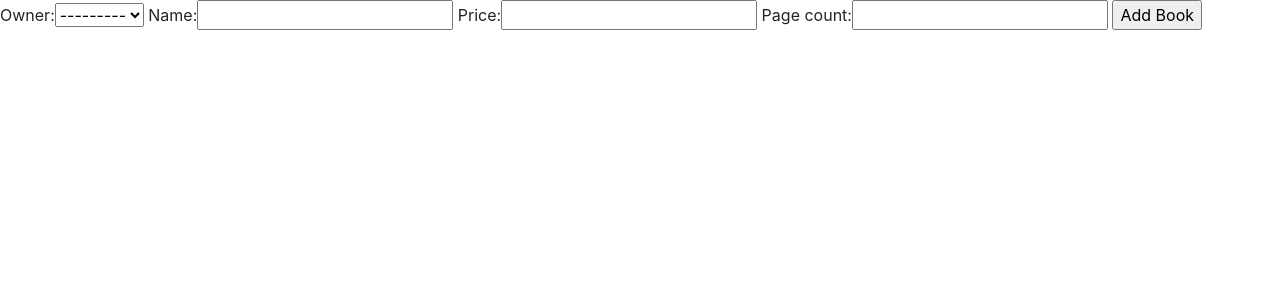
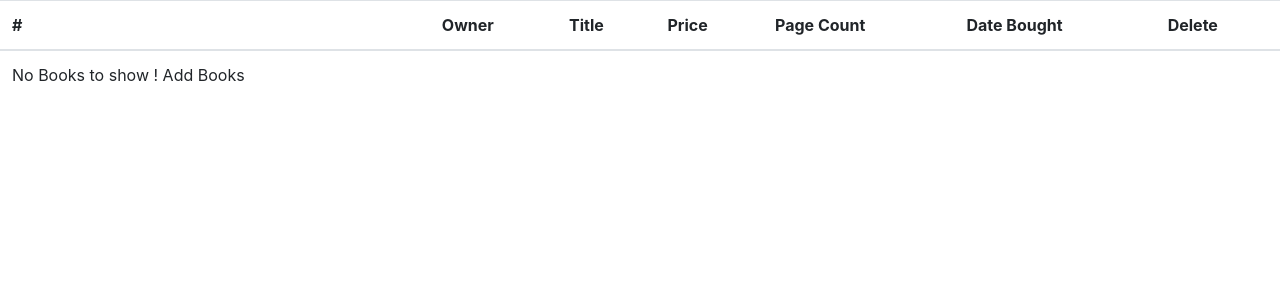
Before and after one commit to Yahyaali1/PythonCheatSheet, a Django app: page /booklist/ in a window 1280 px wide. Shown: the part 56-356 px from the top of the page. Run offline with Django 3.2, Linux system fonts and the light colour scheme; the visitor is signed in with stand-in values (Sample User, id 1); data comes from the database, SQL or seed files in the repository; data that the repository does not hold is empty; some libraries are stand-ins or nearby versions.

Commit message:
Update booklist render to list the books.

```diff
--- a/practiceapps/booklist/templates/booklist/booklisting.html
+++ b/practiceapps/booklist/templates/booklist/booklisting.html
@@ -4,12 +4,45 @@
 {% block nav_content %}
 {% endblock nav_content %}
 {% block content %}
-{% if form.errors %}
-    <p>Your username and password didn't match. Please try again.</p>
+{% if form %}
+{% if errors %}
 {% endif %}
 <form method="post" action="{% url 'booklist:add_book' %}">
     {% csrf_token %}
     {{ form.as_table }}
     <input type="submit" value="Add Book">
 </form>
+{% endif %}
+
+<table class="table">
+    <thead>
+    <tr>
+        <th scope="col">#</th>
+        <th scope="col">Owner</th>
+        <th scope="col">Title</th>
+        <th scope="col">Price</th>
+        <th scope="col">Page Count</th>
+        <th scope="col">Date Bought</th>
+        <th scope="col">Delete</th>
+    </tr>
+    </thead>
+    <tbody>
+    {% for book in books %}
+        <tr>
+            <th scope="row">{{ forloop.counter}}</th>
+            <td>{{ book.owner.username}}</td>
+            <td>{{ book.name}}</td>
+            <td>{{ book.price }}</td>
+            <td>{{ book.page_count }}</td>
+            <td>{{ book.date_added }}</td>
+            <td>Delete</td>
+        </tr>
+    {% empty %}
+        <tr>
+            <td>No Books to show ! Add Books</td>
+        </tr>
+    {% endfor %}
+    </tbody>
+
+</table>
 {% endblock content %}
--- a/practiceapps/booklist/urls.py
+++ b/practiceapps/booklist/urls.py
@@ -1,10 +1,10 @@
 from django.urls import path
-from booklist.views import HomeView, BookView
+from booklist.views import BookView
 from django.contrib.auth.views import LoginView
 
 app_name = "booklist"
 urlpatterns = [
-    path("", HomeView.as_view(), name='home'),
+    path("", BookView.as_view(), name='home'),
     path("login", LoginView.as_view(template_name="booklist/login.html"), name='login'),
-    path("add_book", BookView.as_view(), name='add_book'),
+    path("addbook", BookView.as_view(), name='add_book'),
 ]
--- a/practiceapps/booklist/views.py
+++ b/practiceapps/booklist/views.py
@@ -1,22 +1,26 @@
 from django.shortcuts import render
 from django.views import View
-from django.http import HttpResponse
+from django.http import HttpResponse, HttpResponseRedirect
 from django.contrib.auth.mixins import LoginRequiredMixin
 from django.urls import reverse_lazy
 from booklist.forms import BookForm
-
-
-class HomeView(LoginRequiredMixin, View):
-    login_url = reverse_lazy("booklist:login")
-
-    def get(self, request):
-        add_book_form = BookForm(initial={'owner': request.user.id+1})
-        return render(request, template_name="booklist/booklisting.html", context={'form': add_book_form})
+from booklist.models import Book
 
 
 class BookView(LoginRequiredMixin, View):
     login_url = reverse_lazy("booklist:login")
 
+    def get(self, request):
+        add_book_form = None if request.user.is_staff else BookForm(initial={'owner': request.user.id})
+        user_book_list = Book.objects.all() if request.user.is_staff else Book.objects.filter(owner__id=request.user.id)
+
+        return render(request, template_name="booklist/booklisting.html", context={'form': add_book_form,
+                                                                                   'books': user_book_list})
+
     def post(self, request):
+        book_form = BookForm(request.POST)
         print(request.POST)
-        return HttpResponse('Welcome')
+        if book_form.is_valid():
+            book_form.save()
+            return HttpResponseRedirect(reverse_lazy("booklist:home"))
+        return HttpResponse('Error')
```
